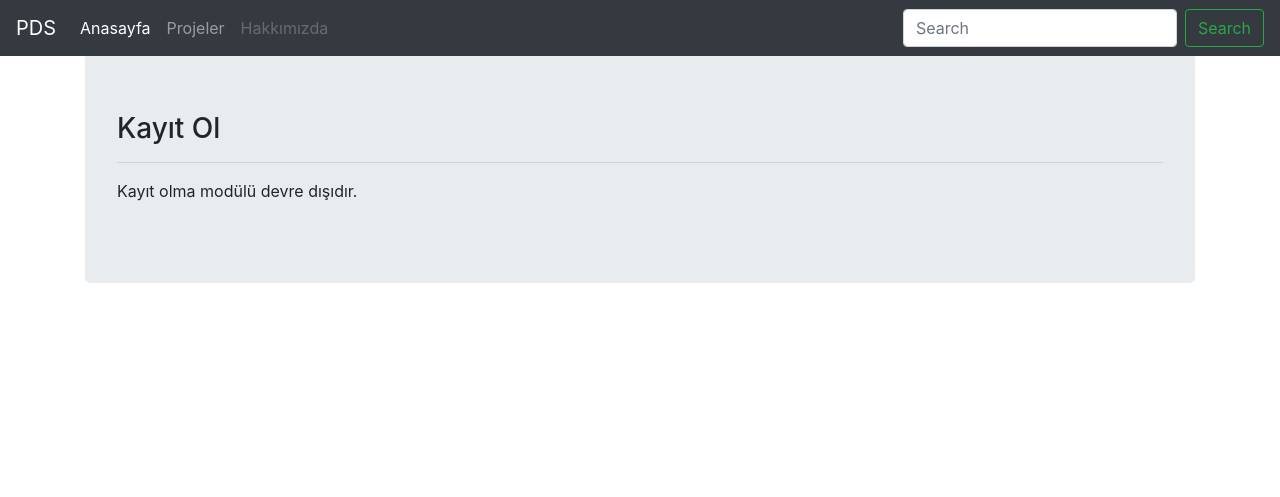
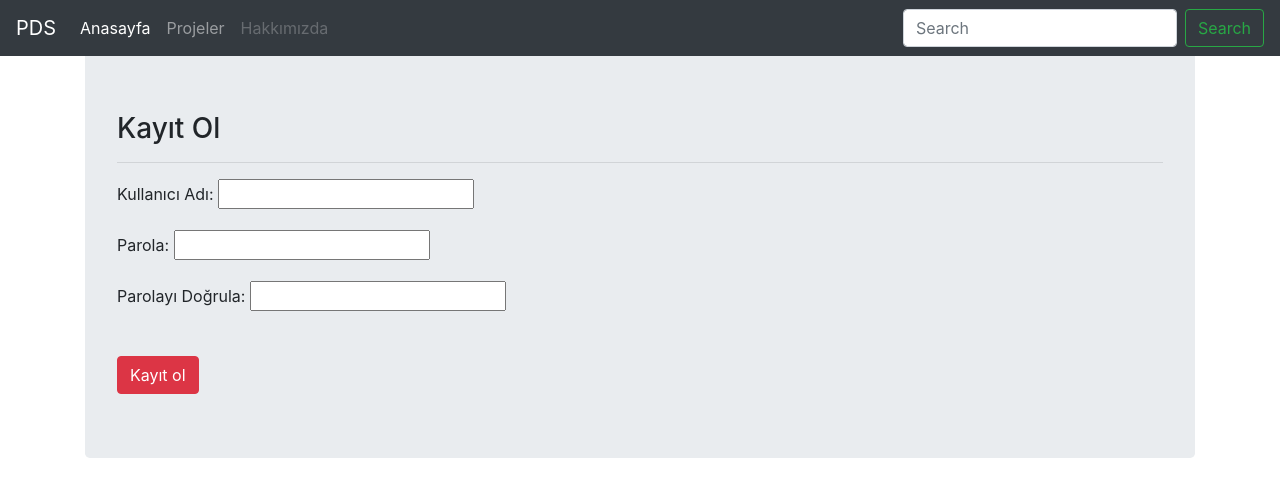
Before and after one commit to hakand41/pds-blog, a Django app: page /user/register/ in a window 1280 px wide. Shown: the top 497 px of the page. Run offline with Django 4.2, Linux system fonts and the light colour scheme; some libraries are stand-ins or nearby versions.

Commit message:
register-from

```diff
--- a/templates/index.html
+++ b/templates/index.html
@@ -7,8 +7,5 @@
     <p>Bu sistemde projeleriniz kullanıcılar tarafından değerlendirilmektedir.</p>
 </div>
 
-<p>
-    {{number}}
-</p>
 
 {% endblock body %}
--- a/templates/register.html
+++ b/templates/register.html
@@ -4,6 +4,11 @@
 <div class="jumbotron">
     <h3>Kayıt Ol</h3>
     <hr>
-    <p>Kayıt olma modülü devre dışıdır.</p>
+
+    <form method="post">
+        {{form.as_p}}
+        <br>
+        <button type="submit" class="btn btn-danger">Kayıt ol</button>
+    </form>
 </div>
 {% endblock body %}
--- /dev/null
+++ b/user/forms.py
@@ -0,0 +1,21 @@
+from django import forms
+
+class RegisterForm(forms.Form):
+    username = forms.CharField(max_length=16, label="Kullanıcı Adı")
+    password = forms.CharField(max_length=16, label="Parola", widget=forms.PasswordInput)
+    confirm = forms.CharField(max_length=16, label="Parolayı Doğrula", widget=forms.PasswordInput)
+
+    def clean(self):
+        username = self.cleaned_data.get("username")
+        password = self.cleaned_data.get("password")
+        confirm = self.cleaned_data.get("confirm")
+
+        if password and confirm and password != confirm:
+            raise forms.ValidationError("Parolalar eşleşmiyor")
+
+        values = {
+            "username" : username,
+            "password" : password
+        }
+
+        return values
--- a/user/views.py
+++ b/user/views.py
@@ -1,9 +1,14 @@
 from django.shortcuts import render
+from .forms import RegisterForm
 
 # Create your views here.
 
 def register(request):
-    return render(request, "register.html")
+    form = RegisterForm()
+    context = {
+        "form" : form
+    }
+    return render(request, "register.html", context)
 
 def loginUser(request):
     return render(request, "login.html")
```
